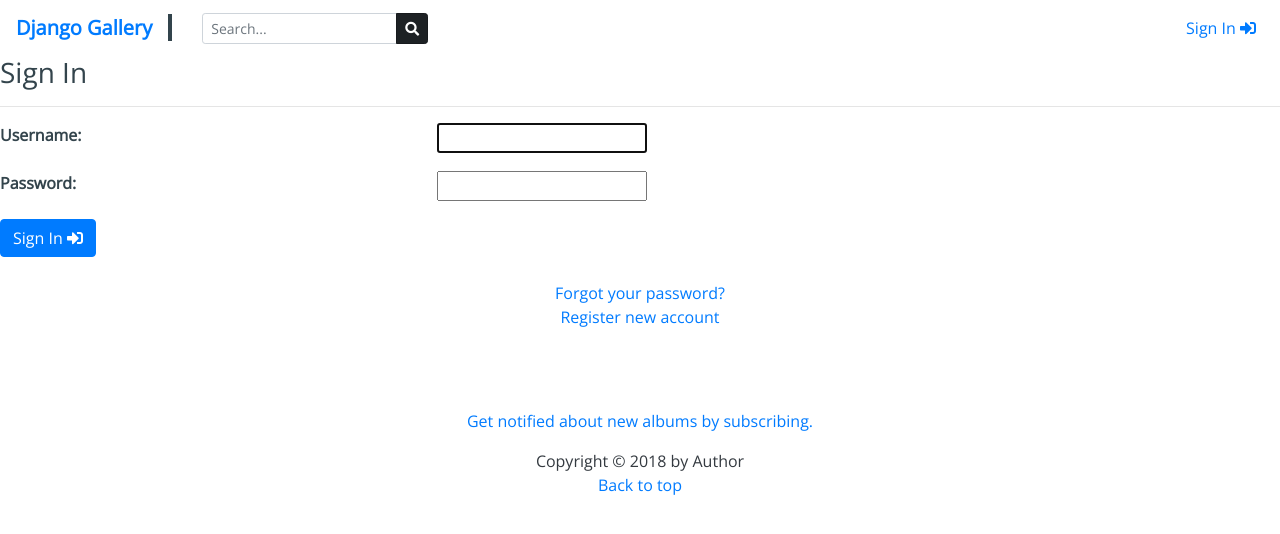
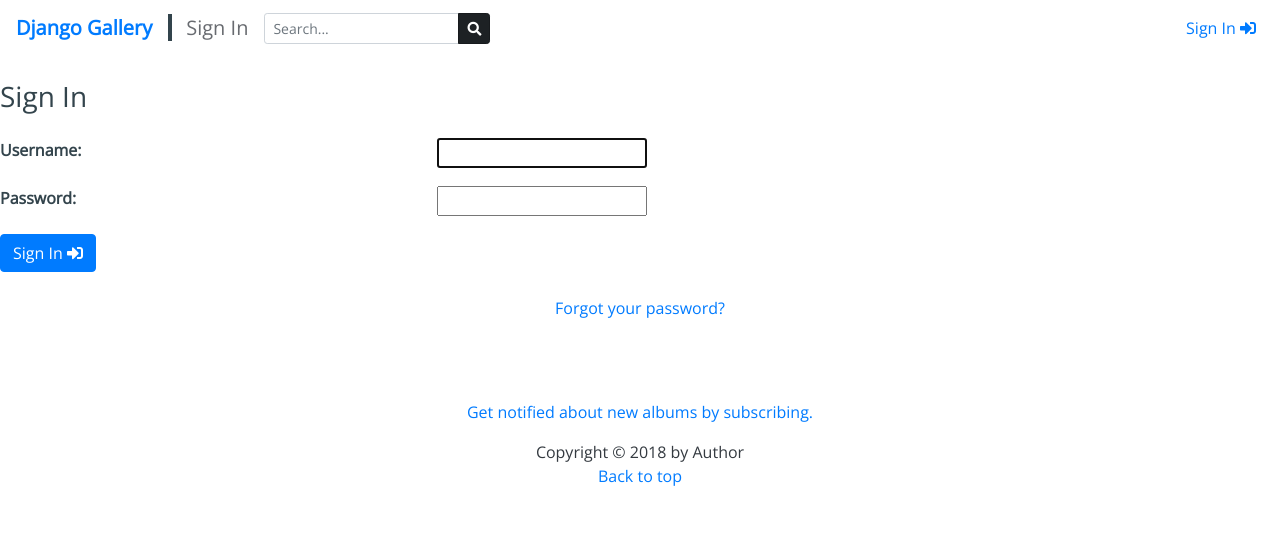
Before and after one commit to kkosiba/django-gallery, a Django app: page /accounts/login/ in a window 1280 px wide. Shown: the top 534 px of the page. Run offline with Django 3.2, Linux system fonts and the light colour scheme; parts of the project's set-up code (start-up, migrations or seed data) failed here and were passed over; some libraries are stand-ins or nearby versions.

Commit message:
Updated login template

```diff
--- a/gallery/templates/registration/login.html
+++ b/gallery/templates/registration/login.html
@@ -2,9 +2,11 @@
 
 {% block title %} Sign In {% endblock %}
 
+{% block subpage %} Sign In {% endblock %}
+
 {% block content %}
-<h3>Sign In </h3>
-<hr>
+<div class="submission-form">
+    <h3 class="my-4">Sign In</h3>
     {% if form.errors %}
     <small class="p-1 mb-3 text-center text-white bg-danger">
         Your username and password didn't match. Please try again.
@@ -36,7 +38,7 @@
     </form>
     <div class="text-center mt-4">
         <a href="{% url 'password_reset' %}">Forgot your password?</a>
-    <br>
-    <a href="{% url 'signup' %}">Register new account</a>
     </div>
+</div>
+
 {% endblock %}
```
Lines whose indentation alone changed are shown as unchanged.
